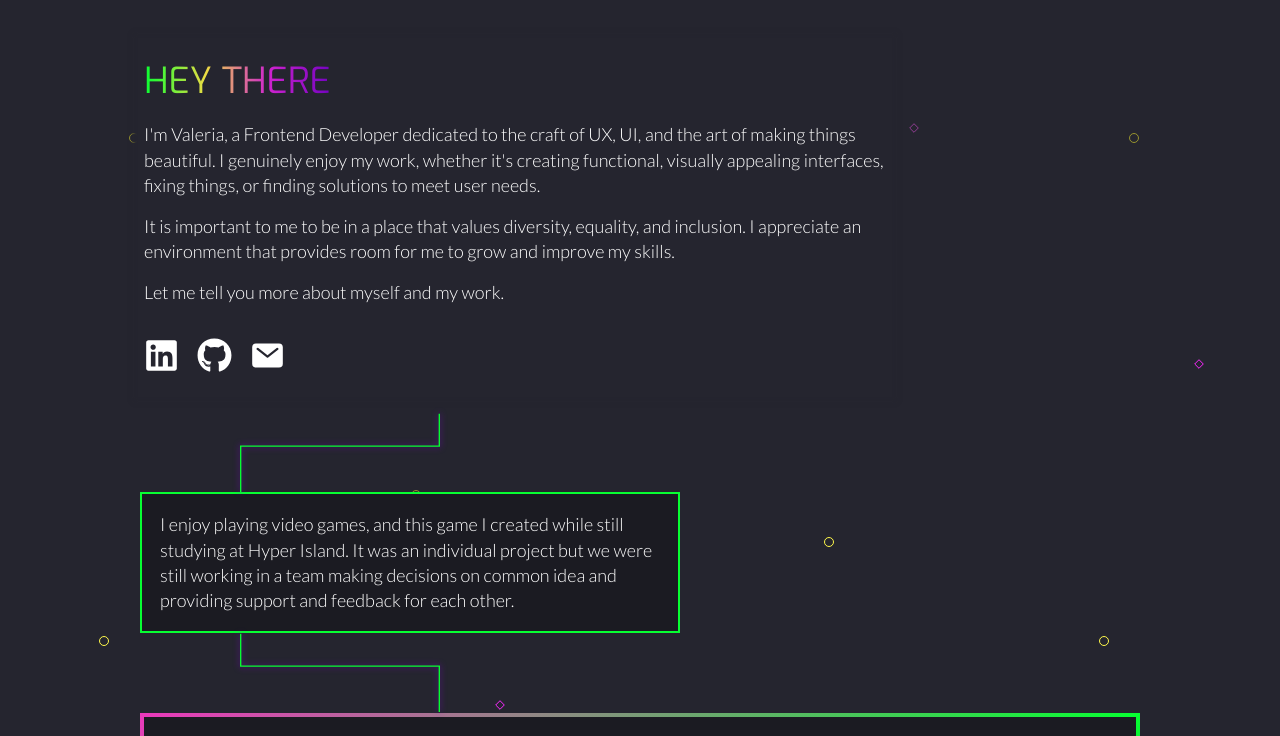
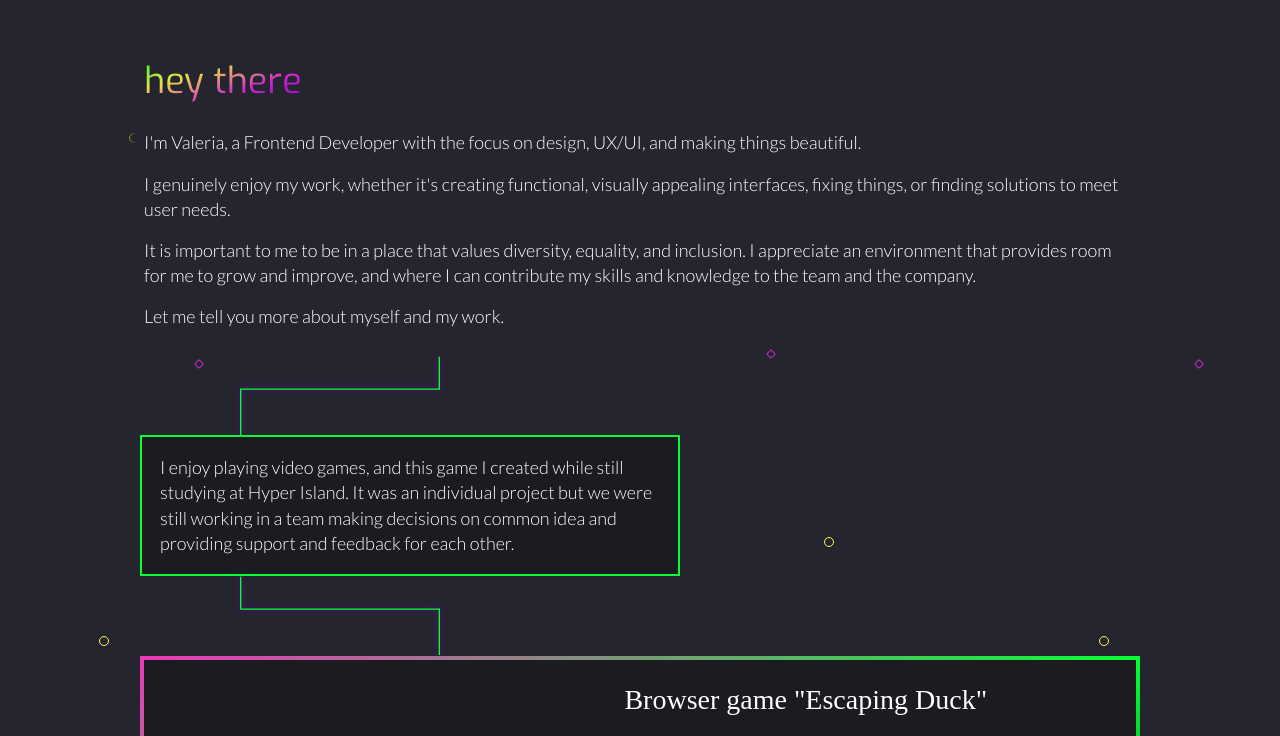
Before and after one commit to avreally/portfolio-website, a React (Create React App) app: page / in a window 1280 px wide. Shown: the top 736 px of the page. Built offline with nearby package versions, Linux system fonts and the light colour scheme; a web font is replaced by a local one.

Commit message:
update About me

```diff
--- a/src/components/aboutMe/index.tsx
+++ b/src/components/aboutMe/index.tsx
@@ -1,47 +1,30 @@
 import "./styles.css";
 import React from "react";
-import { FaGithub, FaLinkedin } from "react-icons/fa";
-import { IoMail } from "react-icons/io5";
 
 const AboutMe = () => {
   return (
     <div className="aboutMe">
+      <div className="aboutMeHeader">
+        <h1 className="aboutMeTitle">hey there</h1>
+      </div>
       <div className="aboutMeInfo">
-        <div>
-          <h1 className="aboutMeTitle">Hey there</h1>
         <p className="aboutMeText">
-            I&apos;m Valeria, a Frontend Developer dedicated to the craft of UX,
-            UI, and the art of making things beautiful. I genuinely enjoy my
-            work, whether it&apos;s creating functional, visually appealing
-            interfaces, fixing things, or finding solutions to meet user needs.
+          I&apos;m Valeria, a Frontend Developer with the focus on design,
+          UX/UI, and making things beautiful.
+        </p>
+        <p className="aboutMeText">
+          I genuinely enjoy my work, whether it&apos;s creating functional,
+          visually appealing interfaces, fixing things, or finding solutions to
+          meet user needs.
         </p>
         <p className="aboutMeText">
           It is important to me to be in a place that values diversity,
           equality, and inclusion. I appreciate an environment that provides
-            room for me to grow and improve my skills.
+          room for me to grow and improve, and where I can contribute my skills
+          and knowledge to the team and the company.
         </p>
         <p className="aboutMeText">
           Let me tell you more about myself and my work.
-          </p>
-        </div>
-        <p className="aboutMeUrlsWrapper">
-          <a
-            target="_blank"
-            rel="noopener noreferrer"
-            href="https://www.linkedin.com/in/valeriashadrina/?locale=en_US"
-          >
-            <FaLinkedin size={35} />
-          </a>
-          <a
-            target="_blank"
-            rel="noopener noreferrer"
-            href="https://github.com/avreally"
-          >
-            <FaGithub size={35} />
-          </a>
-          <a href="mailto:valeriia.shadrina@hyperisland.se">
-            <IoMail size={35} />
-          </a>
         </p>
       </div>
     </div>
--- a/src/components/aboutMe/styles.css
+++ b/src/components/aboutMe/styles.css
@@ -1,9 +1,14 @@
 .aboutMe {
   display: flex;
+  flex-direction: column;
+  max-width: 1000px;
+}
+
+.aboutMeHeader {
+  display: flex;
   flex-direction: row;
-  align-items: flex-start;
-  max-width: 1000px;
-  gap: clamp(24px, 3vw, 48px);
+  justify-content: space-between;
+  align-items: center;
 }
 
 .aboutMeInfo {
@@ -19,23 +24,15 @@
   font-weight: 400;
   font-style: normal;
   margin: 16px 4px;
-  text-transform: uppercase;
   font-size: clamp(24px, 3vw, 36px);
-  background: linear-gradient(to left, #7303c0, #cf23cf, #eedd44, #07ff32);
+  background: linear-gradient(to top left, #7303c0, #cf23cf, #eedd44, #07ff32);
   -webkit-text-fill-color: transparent;
   -webkit-background-clip: text;
   width: fit-content;
 }
 
 .aboutMeText {
-  margin: 16px 4px;
-}
-
-.aboutMeUrlsWrapper {
-  display: flex;
-  flex-direction: row;
-  margin: 16px 4px;
-  gap: 1rem;
+  margin: 8px 4px;
 }
 
 @media (max-width: 800px) {
```
Lines whose indentation alone changed are shown as unchanged.
